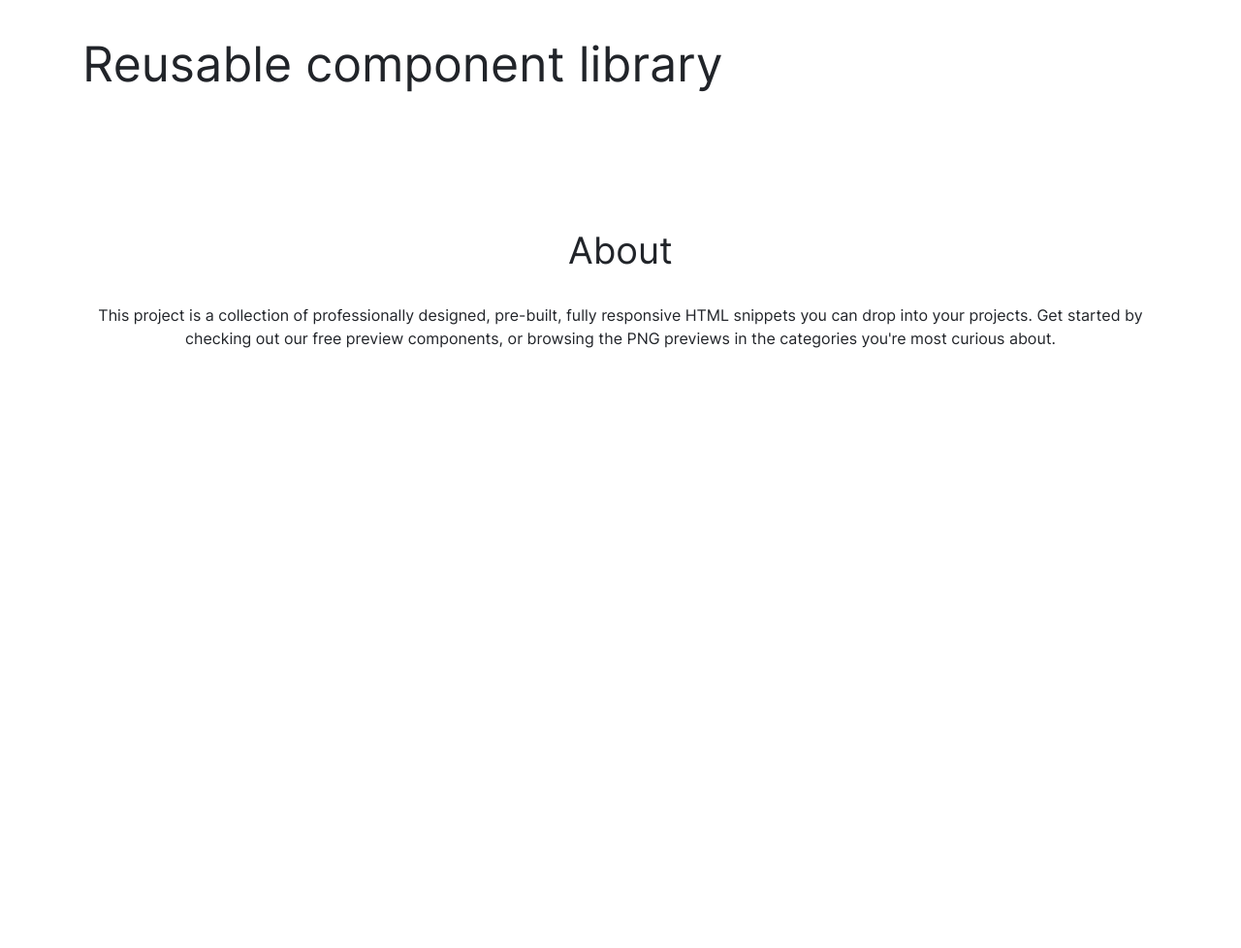
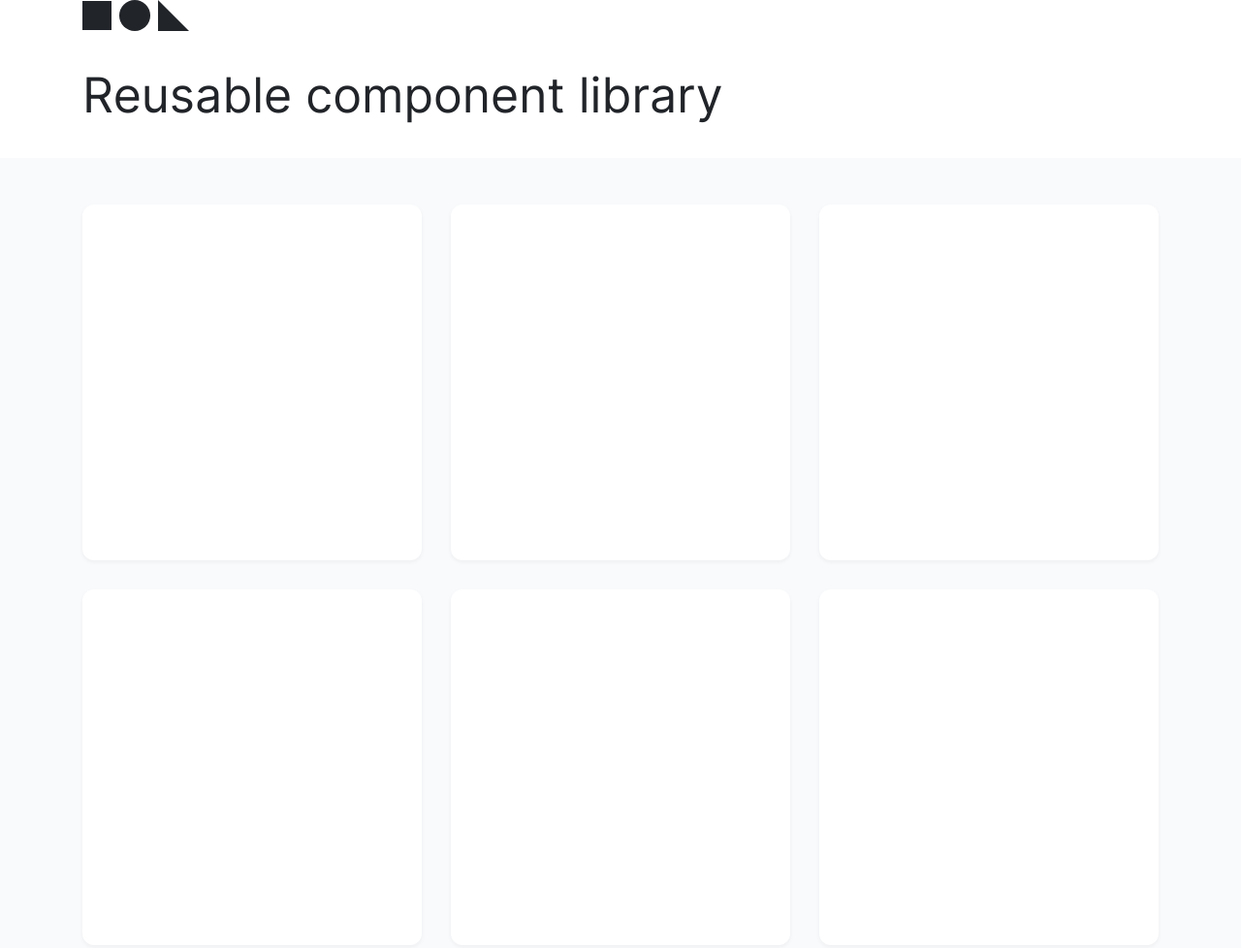
Before and after one commit to js-tasks-ru/htmlcss-20210812_permgt, a website: page index.html in a window 1280 px wide. Shown: the top 978 px of the page at 97% size. Before the commit the page ends 800 px from the top, so only its background shows below. Drawn offline with Linux system fonts and the light colour scheme.

Commit message:
dz2 card and logo

```diff
--- a/assets/css/main.css
+++ b/assets/css/main.css
@@ -28,6 +28,16 @@
     --alternative: var(--white);
 }
 
+main {
+    flex-grow: 1;
+    background: #F9FAFC;
+    padding: 48px 0 48px;
+}
+
 * {
     font-family: 'Roboto', sans-serif;
 }
+
+html, body {
+    height: 100%;
+}
--- /dev/null
+++ b/components/card/card.css
@@ -0,0 +1,9 @@
+.card {
+    display: flex;
+    flex-direction: column;
+    flex-basis: 350px;
+    height: 367px;
+    background: var(--white);
+    box-shadow: 0px 2px 4px rgba(33, 36, 41, 0.05);
+    border-radius: 12px;
+}
--- a/components/header/header.css
+++ b/components/header/header.css
@@ -1,6 +1,33 @@
 .header {
     padding: 97px 0 77 px;
     background-color: var(--white);
+}
+
+.header__logo {
+    display: flex;
+    align-items: center;
+    gap: 8px;
+}
+
+.header__logo-square {
+    width: 30px;
+    height: 30px;
+    background-color: var(--black);
+}
+
+.header__logo-circle {
+    width: 32px;
+    height: 32px;
+    border-radius: 112px;
+    background-color: var(--black);
+}
+
+.header__logo-triangle {
+    width: 0;
+    height: 0;
+    border-style: solid;
+    border-width: 32px 0 0 32px;
+    border-color: transparent transparent transparent var(--black);
 }
 
 .header__title {
--- a/components/page/page.css
+++ b/components/page/page.css
@@ -1,4 +1,6 @@
 .page {
+    display: flex;
+    flex-direction: column;
 
 }
 
--- /dev/null
+++ b/components/preview/preview.css
@@ -0,0 +1,5 @@
+.preview {
+    display: flex;
+    gap: 30px;
+    flex-wrap: wrap;
+}
--- a/index.html
+++ b/index.html
@@ -7,16 +7,28 @@
         <link rel="stylesheet" href="./components/header/header.css">
         <link rel="stylesheet" href="./components/page/page.css">
         <link rel="stylesheet" href="./components/footer/footer.css">
+        <link rel="stylesheet" href="components/card/card.css">
+        <link rel="stylesheet" href="components/preview/preview.css">
     </head>
     <body class="page">
         <header class="header">
             <div class="page__box">
+                <div class="header__logo">
+                    <div class="header__logo-square"></div>
+                    <div class="header__logo-circle"></div>
+                    <div class="header__logo-triangle"></div>
+                </div>
                 <h1 class="header__title">Reusable component library</h1>
             </div>
         </header>
         <main>
-            <div class="preview">
-
+            <div class="preview page__box">
+                <div class="card"></div>
+                <div class="card"></div>
+                <div class="card"></div>
+                <div class="card"></div>
+                <div class="card"></div>
+                <div class="card"></div>
             </div>
         </main>
         <footer class="footer">
```
